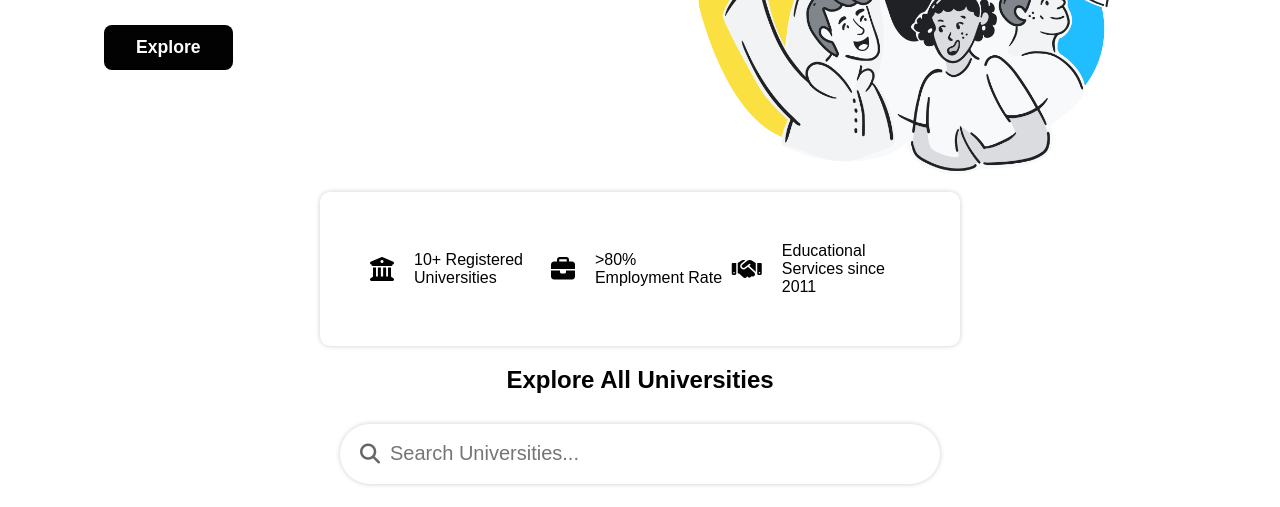
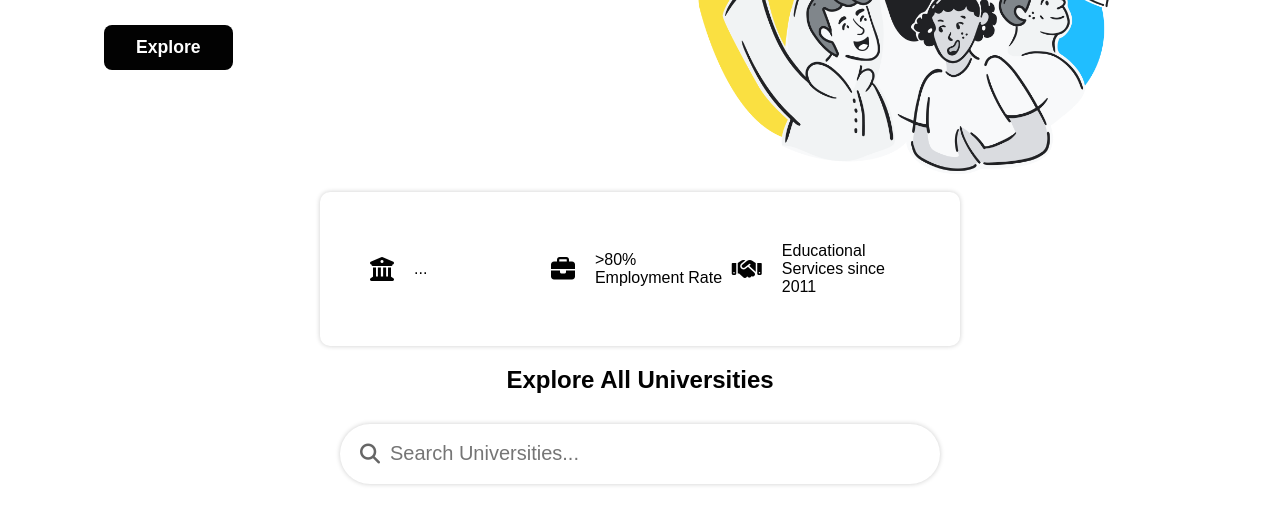
Before and after one commit to Htet-Kaung-San/Universities-in-Busan, a website: page html/index.html in a window 1280 px wide. Shown: the part 293-800 px from the top of the page. Drawn offline with Linux system fonts and the light colour scheme; no server answers; files whose address does not match are found by name.

Commit message:
ui updated

```diff
--- a/html/index.html
+++ b/html/index.html
@@ -32,7 +32,7 @@
 
     <div class="icon-holder">
       <i class="fa-solid fa-building-columns"></i>
-      <div>10+ Registered Universities</div>
+      <div id="registered-universities-count">...</div>
     </div>
 
     <div class="icon-holder">
```
